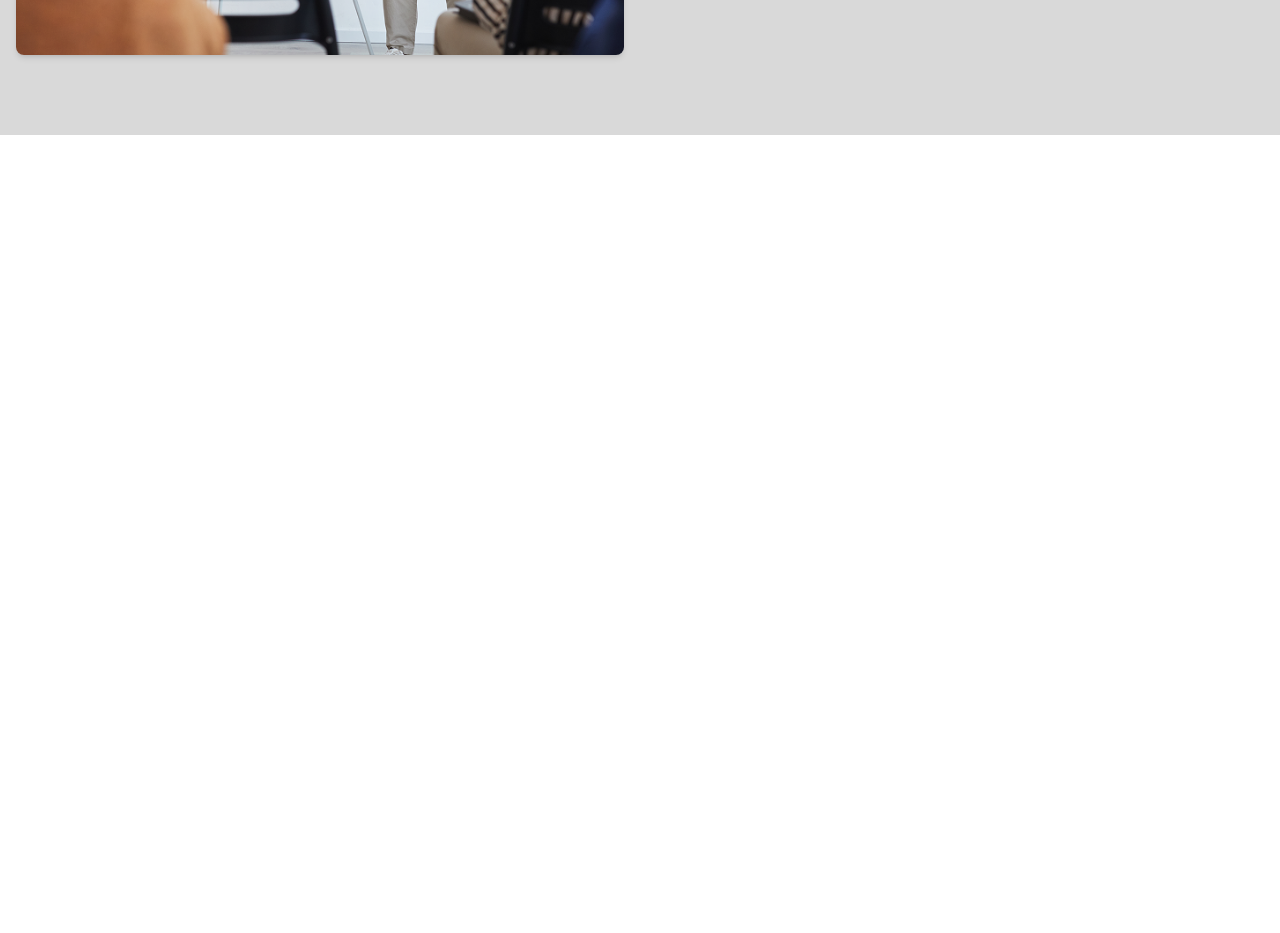
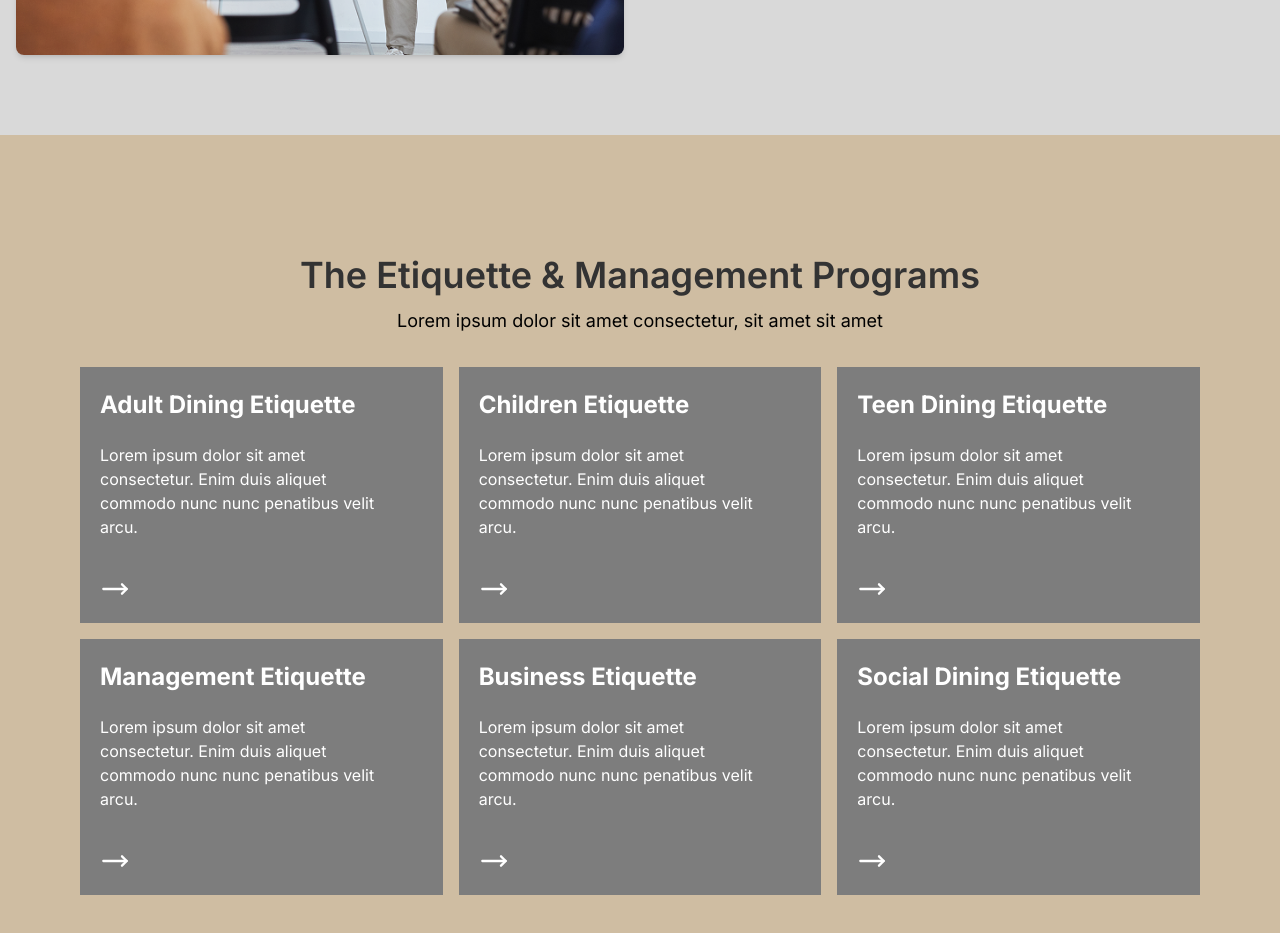
Before and after one commit to SilexsecureTeam/EMS, a React (Vite) app: page /home2 in a window 1280 px wide. Shown: the part 1400-2333 px from the top of the page. Before the commit the page ends 1535 px from the top, so only its background shows below. Built offline with nearby package versions, Linux system fonts and the light colour scheme; a web font is replaced by a local one.

Commit message:
management2

```diff
--- a/src/Pages/Home2.jsx
+++ b/src/Pages/Home2.jsx
@@ -2,6 +2,7 @@ import React from 'react'
 import Header2 from '../components/Header2'
 import Hero2 from '../components/Hero2'
 import Misson2 from '../components/Mission2'
+import Management2 from '../components/Management2'
 
 const Home2 = () => {
   return (
@@ -9,6 +10,7 @@ const Home2 = () => {
       <Header2 />
       <Hero2 />
       <Misson2 />
+      <Management2 />
     </div>
   )
 }
--- /dev/null
+++ b/src/components/Management2.jsx
@@ -0,0 +1,76 @@
+import { MoveRightIcon } from 'lucide-react';
+import React from 'react'
+// import lecture from '../assets/lecture.png'
+// import talking from '../assets/talking.png'
+// import sitting from '../assets/sitting.png'
+// import kid from '../assets/kids.png'
+// import plate from '../assets/plate.png'
+// import standinglady from '../assets/standinglady.png'
+
+
+const Management2 = () => {
+    const containers = [
+        { id: 1,
+         title: 'Adult Dining Etiquette',
+        //  image: talking,
+         paragraph: 'Lorem ipsum dolor sit amet consectetur. Enim duis aliquet commodo nunc nunc penatibus velit arcu.' },
+        { id: 2,
+         title: 'Children Etiquette',
+        //  image: sitting,
+         paragraph: 'Lorem ipsum dolor sit amet consectetur. Enim duis aliquet commodo nunc nunc penatibus velit arcu.' },
+        { id: 3,
+         title: 'Teen Dining Etiquette',
+        //  image: kid,
+         paragraph: 'Lorem ipsum dolor sit amet consectetur. Enim duis aliquet commodo nunc nunc penatibus velit arcu.' },
+        { id: 4,
+         title: 'Management Etiquette',
+        //  image: plate,
+         paragraph: 'Lorem ipsum dolor sit amet consectetur. Enim duis aliquet commodo nunc nunc penatibus velit arcu.' },
+        { id: 5,
+         title: 'Business Etiquette',
+        //  image: standinglady,
+         paragraph: 'Lorem ipsum dolor sit amet consectetur. Enim duis aliquet commodo nunc nunc penatibus velit arcu.' },
+        { id: 6,
+         title: 'Social Dining Etiquette',
+        //  image: lecture,
+         paragraph: 'Lorem ipsum dolor sit amet consectetur. Enim duis aliquet commodo nunc nunc penatibus velit arcu.' },
+      ];
+
+  return (
+    <div className='bg-[#CFBDA2] sm:px-20 px-8 py-30 text-center'>
+     <h1 className='mb-3 text-[#333333] font-semibold text-4xl'>The Etiquette & Management Programs</h1>
+     <p className='mb-8 text-lg'>Lorem ipsum dolor sit amet consectetur, sit amet sit amet</p>
+      <div className="flex flex-wrap -mx-2">
+        {containers.map((container) => (
+          <div
+            key={container.id}
+            className="w-full md:w-1/2 lg:w-1/3 px-2 mb-4"
+          >
+            <div className="relative h-64 px-3">
+              <div
+                className="absolute inset-0 bg-cover bg-[#7D7D7D] object-fill bg-center"
+                // style={{ backgroundImage: `url(${container.image})` }}
+              >
+                {/* Dark overlay */}
+                {/* <div className="absolute inset-0 bg-black opacity-60"></div> */}
+
+                {/* Text content */}
+                <div className="absolute inset-0 flex flex-col  items-start p-5">
+                  <h2 className="text-white mb-5 text-[24px] max-w-[300px] font-bold z-10">
+                    {container.title}
+                  </h2>
+                  <h3 className="text-white text-start mb-4 text-base max-w-[300px] font-normal z-10">
+                    {container.paragraph}
+                  </h3>
+                  <MoveRightIcon className='text-white mt-5 cursor-pointer' size={30} />
+                </div>
+              </div>
+            </div>
+          </div>
+        ))}
+      </div>
+    </div>
+  )
+}
+
+export default Management2
```
